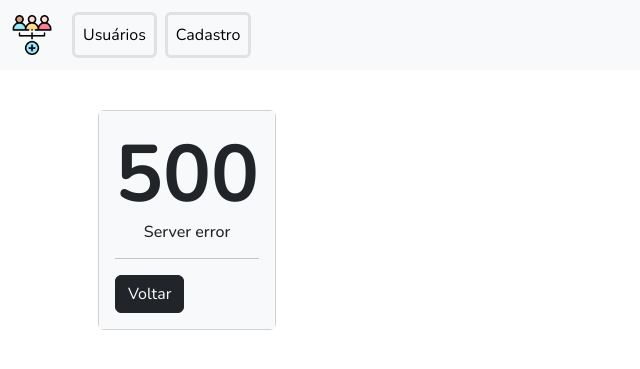
After one commit to GustavoBarrosProgWEB/proj_init_cientifica, a Django app: template cepsearch/templates/error/500.html in a window 1280 px wide. The commit adds this page. Shown: the top 369 px of the page, without its empty margins (0-640 px from the left). Run offline with Django 5.2, Linux system fonts and the light colour scheme; the template is opened without the code that fills it, so the values that code supplies are empty.

Commit message:
Error 404, 500 page created

```diff
--- a/cepsearch/static/css/style.css
+++ b/cepsearch/static/css/style.css
@@ -6,6 +6,10 @@
 input {
   margin: 0 0 0.65rem 0;
   width: 100%;
+  background-color: rgb(245, 245, 245);
+  border: 2px solid;
+  border-radius: 5px;
+  border-color: rgb(218, 218, 218);
 }
 
 label {
--- /dev/null
+++ b/cepsearch/templates/error/500.html
@@ -0,0 +1,16 @@
+{% extends 'base/base.html' %}
+{% block content %}
+  <br>
+    <section class="container d-flex w-100">
+      <div class="card m-3" >
+        <div class="card-body bg-light">
+          <div class="text-center">
+            <h1 class="fw-bold display-1 m-0 pb-0">500</h1>
+            <h6 class="card-text">Server error</h6>
+          </div>
+          <hr>
+          <a href="/" class="btn btn-dark">Voltar</a>
+        </div>
+      </div>
+    </section>
+{% endblock %}
--- a/cepsearch/templates/user/user.html
+++ b/cepsearch/templates/user/user.html
@@ -22,7 +22,7 @@
           </thead>
           <tbody class="table-group-divider">
             <tr>
-              <th scope="row"><input class="bg-light" type="text" name="id" id="id" value={{user.id}} readonly></th>
+              <th scope="row" class="text-center"><p class="bg-dark border border-2 rounded px-2 text-white">{{user.id}}</p></th>
               <td><input type="text" name="name" id="name" value={{user.name}}></td>
               <td><input type="text" name="surname" id="surname" value={{user.surname}}></td>
               <td><input type="text" name="cep" id="cep" value={{user.cep}}></td>
--- a/cepsearch/templates/user/users.html
+++ b/cepsearch/templates/user/users.html
@@ -8,10 +8,10 @@
           <h5 class="card-title fw-bold">
             Usuários cadastrados :: '{{users.count}}'
           </h5>
-          <table class="table">
+          <table class="table align-center">
             <thead>
               <tr>
-                <th scope="col"># ID</th>
+                <th scope="col" class="text-center">#ID</th>
                 <th scope="col">Name</th>
                 <th scope="col">Surname</th>
                 <th scope="col">Cep</th>
@@ -28,7 +28,7 @@
             <tbody class="table-group-divider">
               {% for user in users %}
               <tr>
-                <th scope="row">{{user.id}}</th>
+                <th scope="row" class="text-center"><p class="bg-light">{{user.id}}</p></th>
                 <td>{{user.name}}</td>
                 <td>{{user.surname}}</td>
                 <td>{{user.cep}}</td>
--- a/projinitc/settings.py
+++ b/projinitc/settings.py
@@ -23,9 +23,10 @@ BASE_DIR = Path(__file__).resolve().parent.parent
 SECRET_KEY = 'django-insecure-n4ll2%851%#tsb&lcb02yrk)4l9na5s&9x+#cqz=7qkc7@m&79'
 
 # SECURITY WARNING: don't run with debug turned on in production!
-DEBUG = True
+DEBUG = False
 
-ALLOWED_HOSTS = []
+# ALLOWED_HOSTS = ['127.0.0.1']
+ALLOWED_HOSTS = ['*']
 
 
 # Application definition
--- a/projinitc/urls.py
+++ b/projinitc/urls.py
@@ -1,6 +1,7 @@
 from cepsearch import views
 from django.contrib import admin
 from django.urls import path
+from cepsearch.views import view_404, view_500
 
 urlpatterns = [
     path('', views.home, name='index'),
@@ -8,6 +9,9 @@ urlpatterns = [
     path('users/new/', views.usersNew, name='userNew'),
     path('users/new/save/', views.usersNewSave, name='usersNewSave'),
     path('users/<int:id>/', views.usersEdit, name='user'),
-    path('users/edit/<int:id>/', views.user, name='user'),
-    path('users/edit/<int:id>/save/', views.usersEdit, name='user'),
+    path('users/edit/<int:id>/', views.user, name='userEdit'),
+    path('users/edit/<int:id>/save/', views.usersEdit, name='userEditSave'),
 ]
+
+handler404 = view_404
+handler500 = view_500
```
Also changed, not shown: cepsearch/templates/error/404.html (added, +16 -0 lines), cepsearch/templates/home/index.html (+6 -2 lines), cepsearch/views.py (+22 -17 lines), cepsearch/migrations/0001_initial.py, cepsearch/migrations/0002_alter_users_bairro_alter_users_cep_and_more.py (deleted).
